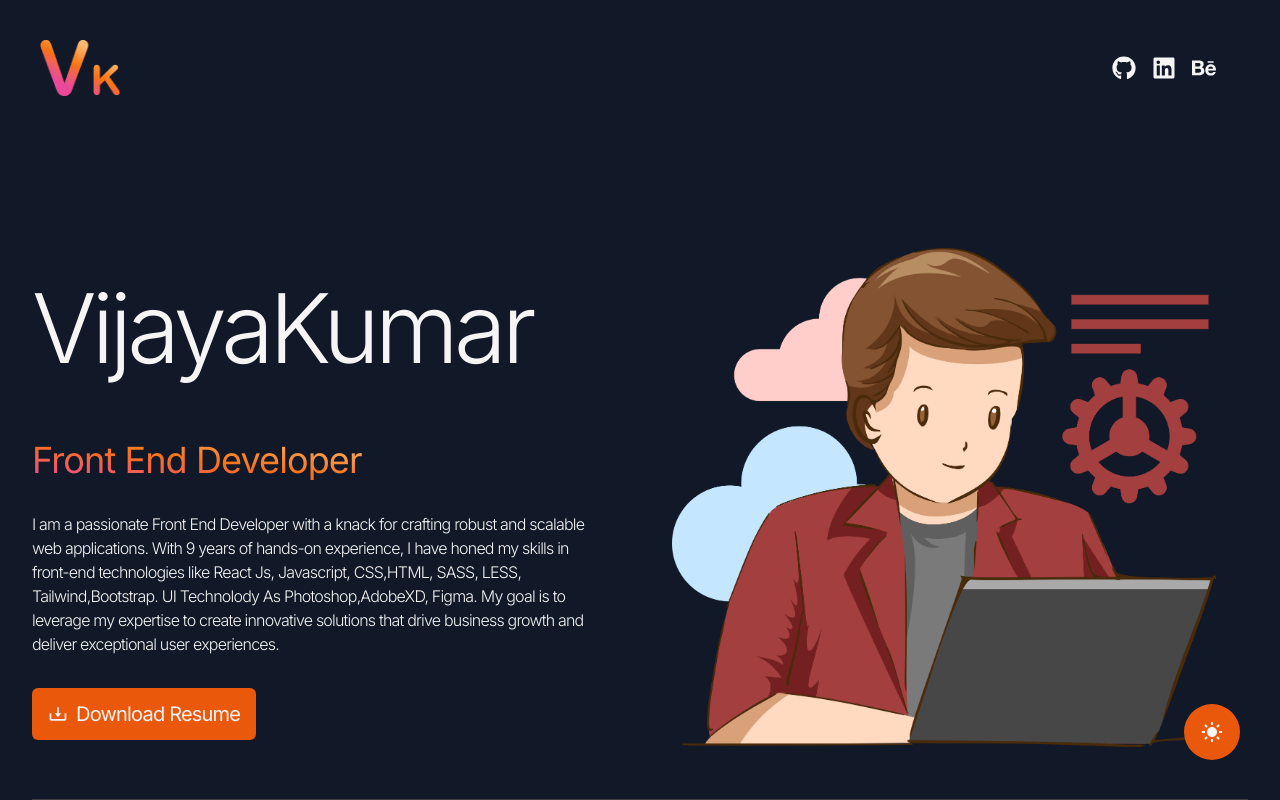
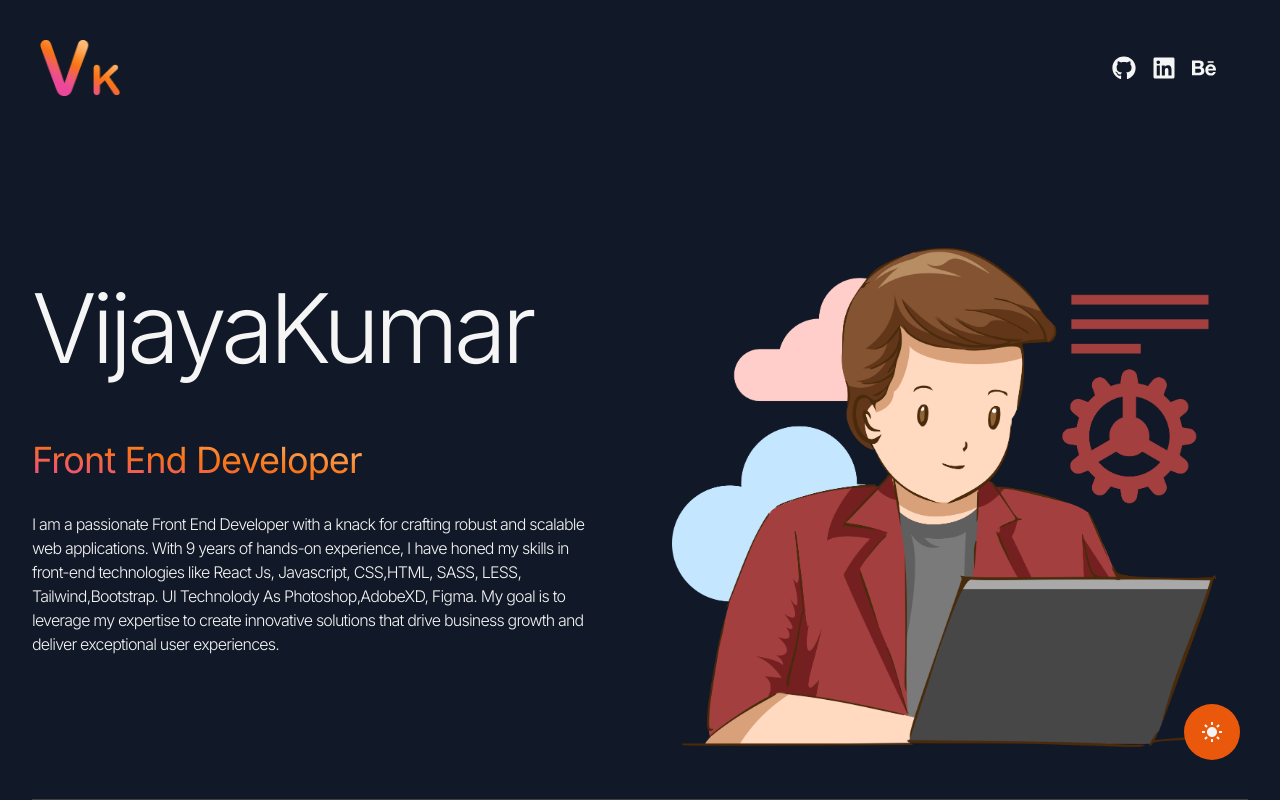
Before and after one commit to vijayakumarc/myportfolio, a React (Vite) app: page / in a window 1280 px wide. Shown: the top 800 px of the page. Built offline with nearby package versions, Linux system fonts and the light colour scheme.

Commit message:
disable download for temp

```diff
--- a/src/components/Hero.jsx
+++ b/src/components/Hero.jsx
@@ -28,9 +28,9 @@ const Hero = () => {
                     <motion.p variants={container(1.5)} initial='hidden' animate='visible' className="my-2 max-w-xl py-6 font-light tracking-tighter ">
                         {HERO_CONTENT}
                     </motion.p>
-                    <motion.p variants={container(1.5)} initial='hidden' animate='visible' className="max-w-xl tracking-tighter ">
+                    {/* <motion.p variants={container(1.5)} initial='hidden' animate='visible' className="max-w-xl tracking-tighter ">
                         <a className="rounded-md text-xl px-4 py-3 flex gap-2 items-center bg-orange-600" href="../src/assets/vijay_resume.pdf" download><BiDownload/>Download Resume</a>
-                    </motion.p>
+                    </motion.p> */}
 
                 </div>
             </div>
```
